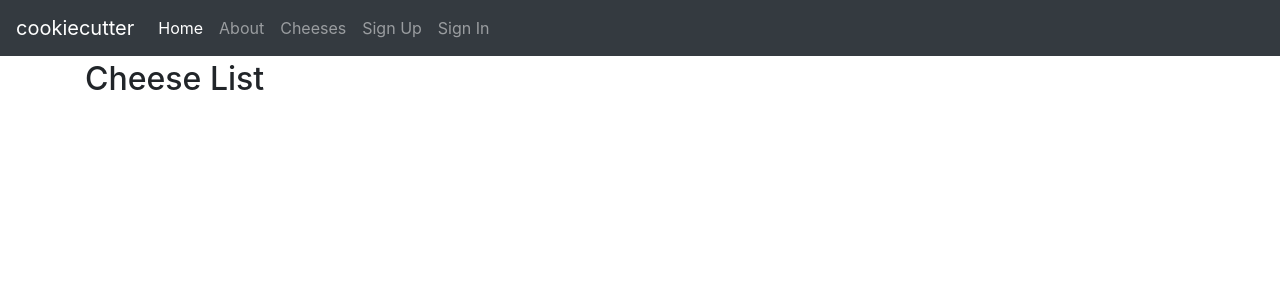
After one commit to RashmiLnu/everycheese, a Django app: page /cheeses/ in a window 1280 px wide. The commit adds this page. Shown: the top 300 px of the page. Run offline with Django 3.2, Linux system fonts and the light colour scheme; data that the repository does not hold is empty; some libraries are stand-ins or nearby versions.

Commit message:
Implement cheese list page, add navbar link

```diff
--- a/config/settings/local.py
+++ b/config/settings/local.py
@@ -1,3 +1,4 @@
+
 from .base import *  # noqa
 from .base import env
 
--- a/config/urls.py
+++ b/config/urls.py
@@ -25,6 +25,14 @@ urlpatterns = [
     ),
     path("accounts/", include("allauth.urls")),
     # Your stuff: custom urls includes go here
+    path(
+        "cheeses/",
+        include("cookiecutter.cheeses.urls", namespace="cheeses"),
+    ),
+    # path('cheeses/',
+    #      include("everycheese.cheeses.urls", namespace='cheeses'),
+    # ) ,
+
 ] + static(settings.MEDIA_URL, document_root=settings.MEDIA_ROOT)
 
 if settings.DEBUG:
--- /dev/null
+++ b/cookiecutter/cheeses/urls.py
@@ -0,0 +1,11 @@
+from django.urls import path
+from . import views
+
+app_name = "cheeses"
+urlpatterns = [
+               path(
+                   route='',
+                   view=views.CheeseListView.as_view(),
+                   name='list'
+       ),
+]
--- a/cookiecutter/cheeses/views.py
+++ b/cookiecutter/cheeses/views.py
@@ -1,3 +1,4 @@
-from django.shortcuts import render
-
-# Create your views here.
+from django.views.generic import ListView, DetailView
+from .models import Cheese
+class CheeseListView(ListView):
+    model = Cheese
--- a/cookiecutter/templates/base.html
+++ b/cookiecutter/templates/base.html
@@ -44,6 +44,10 @@
             <li class="nav-item">
               <a class="nav-link" href="{% url 'about' %}">About</a>
             </li>
+            <li class="nav-item">
+              <a class="nav-link" href="{% url 'cheeses:list' %}">Cheeses</a>
+            </li>
+
             {% if request.user.is_authenticated %}
               <li class="nav-item">
                 {# URL provided by django-allauth/account/urls.py #}
--- /dev/null
+++ b/cookiecutter/templates/cheeses/cheese_list.html
@@ -0,0 +1,11 @@
+
+{% extends "base.html" %}
+{% block title %}Cheese List{% endblock title %}
+{% block content %}
+  <h2>Cheese List</h2>
+  <ul>
+    {% for cheese in cheese_list %}
+    <li><a href="#TODO">{{ cheese.name }}</a></li>
+    {% endfor %}
+  </ul>
+{% endblock content %}
```
